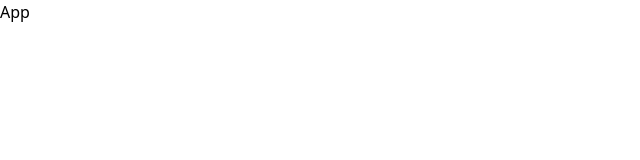
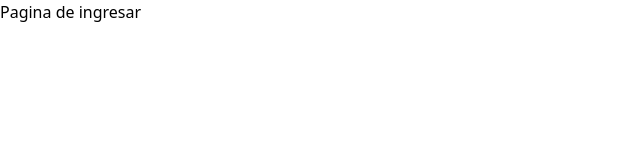
Before and after one commit to Alvarotloc/TicketsApp-Front-Sockets, a React (Vite) app: page / in a window 1280 px wide. Shown: the top 160 px of the page, without its empty margins (0-640 px from the left). Built offline with nearby package versions, Linux system fonts and the light colour scheme.

Commit message:
Todas las rutas definidas

```diff
--- a/package.json
+++ b/package.json
@@ -10,7 +10,9 @@
   },
   "dependencies": {
     "react": "^18.2.0",
-    "react-dom": "^18.2.0"
+    "react-dom": "^18.2.0",
+    "react-router": "^6.4.0",
+    "react-router-dom": "^6.4.0"
   },
   "devDependencies": {
     "@types/react": "^18.0.17",
--- a/src/App.tsx
+++ b/src/App.tsx
@@ -1,9 +1,20 @@
-import { FC } from "react"
+import { FC } from "react";
+import { BrowserRouter, Routes, Route } from "react-router-dom";
 
-const App:FC = ():JSX.Element => {
+const App: FC = (): JSX.Element => {
   return (
-    <div>App</div>
-  )
-}
+    <BrowserRouter>
+      <Routes>
+        <Route path="/">
+          <Route index element={<h1>Pagina de ingresar</h1>} />
+          <Route path="/escritorio" element={<h1>Pagina de escritorio</h1>} />
+          <Route path="/cola" element={<h1>Pagina de cola de clientes</h1>} />
+          <Route path="/crear" element={<h1>Pagina de crear</h1>} />
+          <Route path="*" element={<h1>Pagina de 404</h1>} />
+        </Route>
+      </Routes>
+    </BrowserRouter>
+  );
+};
 
-export default App
+export default App;
```
Also changed, not shown: 1 other file (tests, documents, lock files or other folders).
